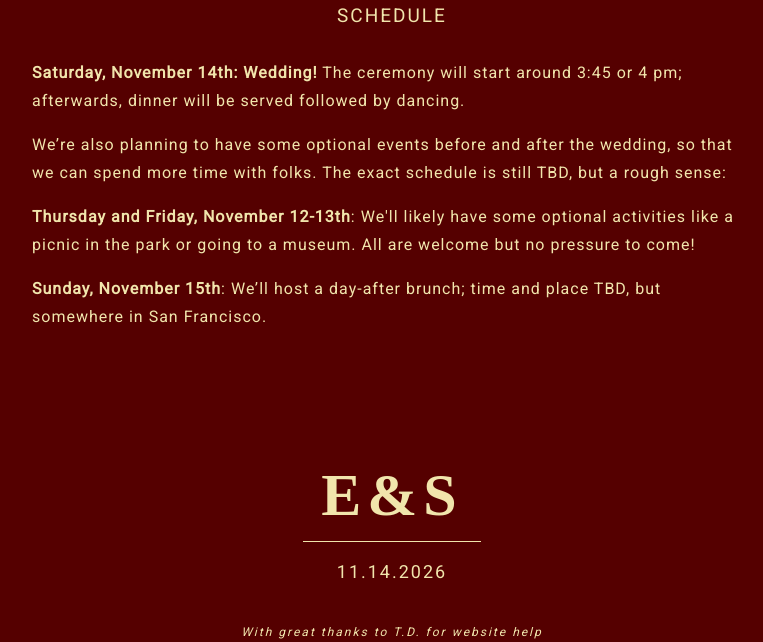
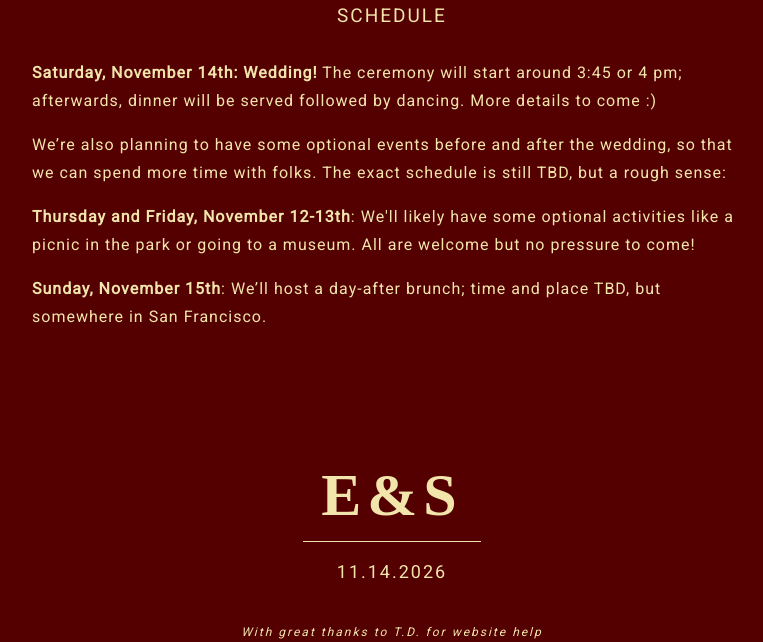
Before and after one commit to shulijones/wedding, a Jekyll site: the page built from schedule.md, in a window 1280 px wide. Shown: the part 272-914 px from the top of the page, without its empty margins (248-1011 px from the left). Built offline with Jekyll 4.4.1, drawn with Linux system fonts in a browser that asks for light colours; some web fonts are replaced.

Commit message:
Minor updates

```diff
--- a/schedule.md
+++ b/schedule.md
@@ -6,7 +6,7 @@ layout: main
     <div>
         <h4 class="section-header">Schedule</h4>
         <div class="section-item">
-            <p><strong>Saturday, November 14th: Wedding!</strong> The ceremony will start around 3:45 or 4 pm; afterwards, dinner will be served followed by dancing.</p>
+            <p><strong>Saturday, November 14th: Wedding!</strong> The ceremony will start around 3:45 or 4 pm; afterwards, dinner will be served followed by dancing. More details to come :)</p>
             <p> We’re also planning to have some optional events before and after the wedding, so that we can spend more time with folks. The exact schedule is still TBD, but a rough sense:</p>
                 <p><strong>Thursday and Friday, November 12-13th</strong>: We'll likely have some optional activities like a picnic in the park or going to a museum. All are welcome but no pressure to come!</p>
                 <p><strong>Sunday, November 15th</strong>: We’ll host a day-after brunch; time and place TBD, but somewhere in San Francisco.</p>
```
Also changed, not shown: photos.md (+3 -1 lines).
